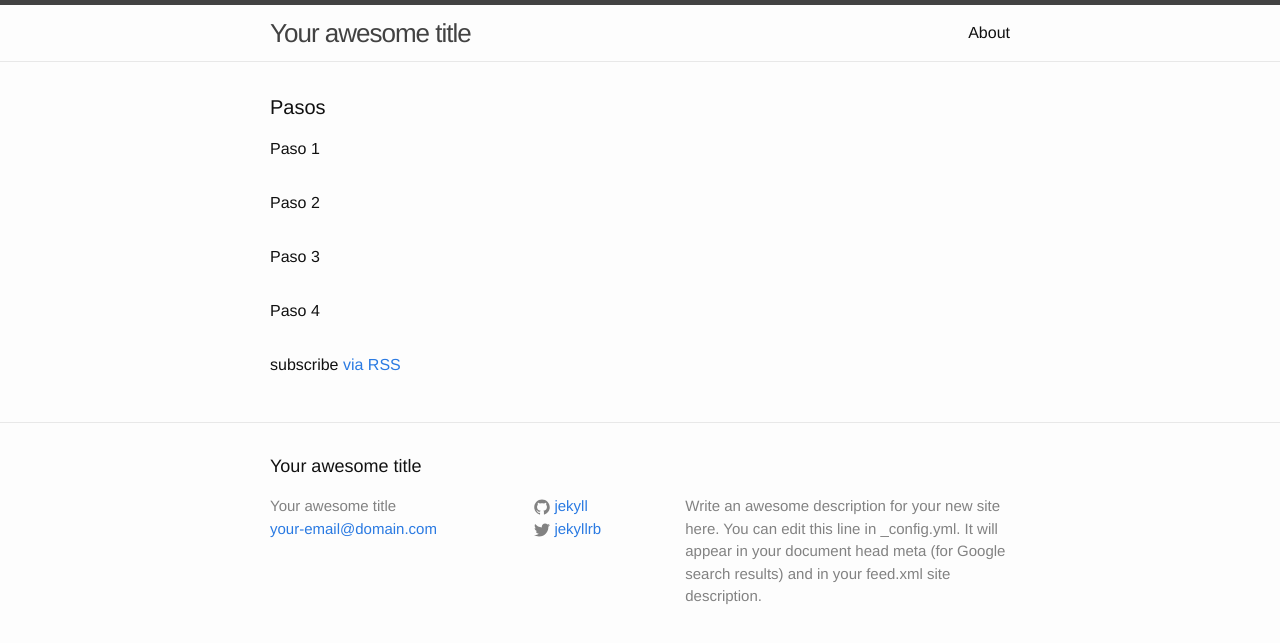
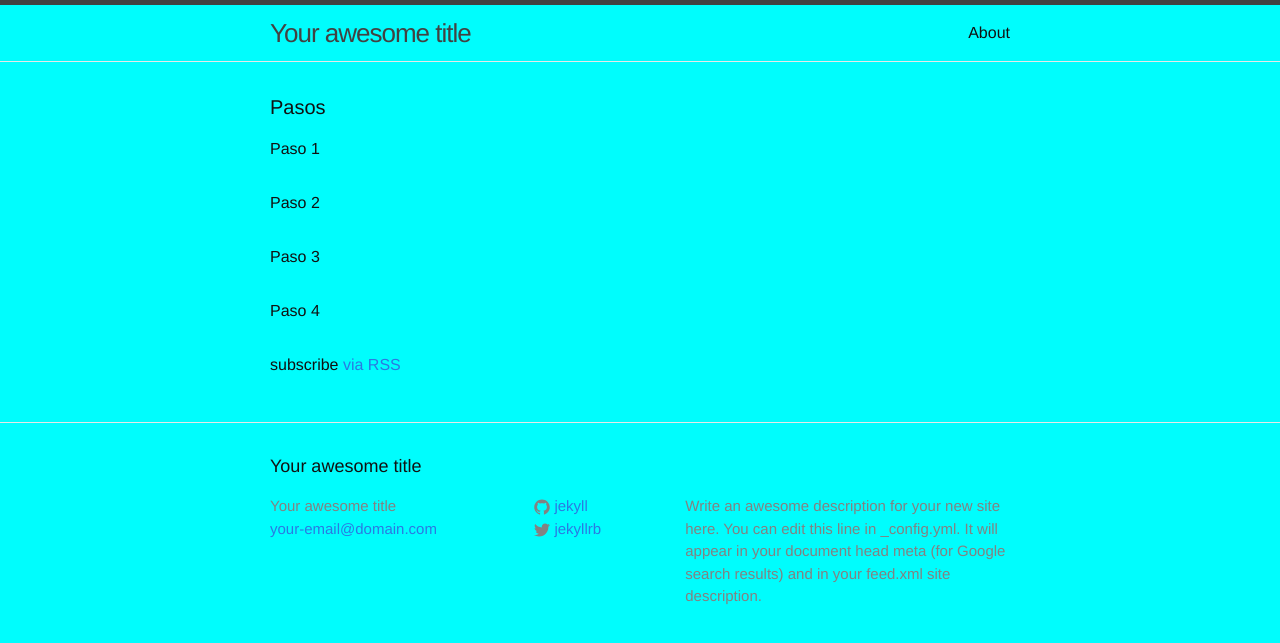
Before and after one commit to Aveula/aveula-process, a Jekyll site: the page built from index.html, in a window 1280 px wide. Shown: the top 643 px of the page. Built offline with Jekyll 4.4.1, drawn with Linux system fonts in a browser that asks for light colours.

Commit message:
Updated '/css/main.scss' via CloudCannon

```diff
--- a/css/main.scss
+++ b/css/main.scss
@@ -15,7 +15,7 @@ $base-line-height: 1.5;
 $spacing-unit:     30px;
 
 $text-color:       #111;
-$background-color: #fdfdfd;
+$background-color: #00fdfd;
 $brand-color:      #2a7ae2;
 
 $grey-color:       #828282;
```
